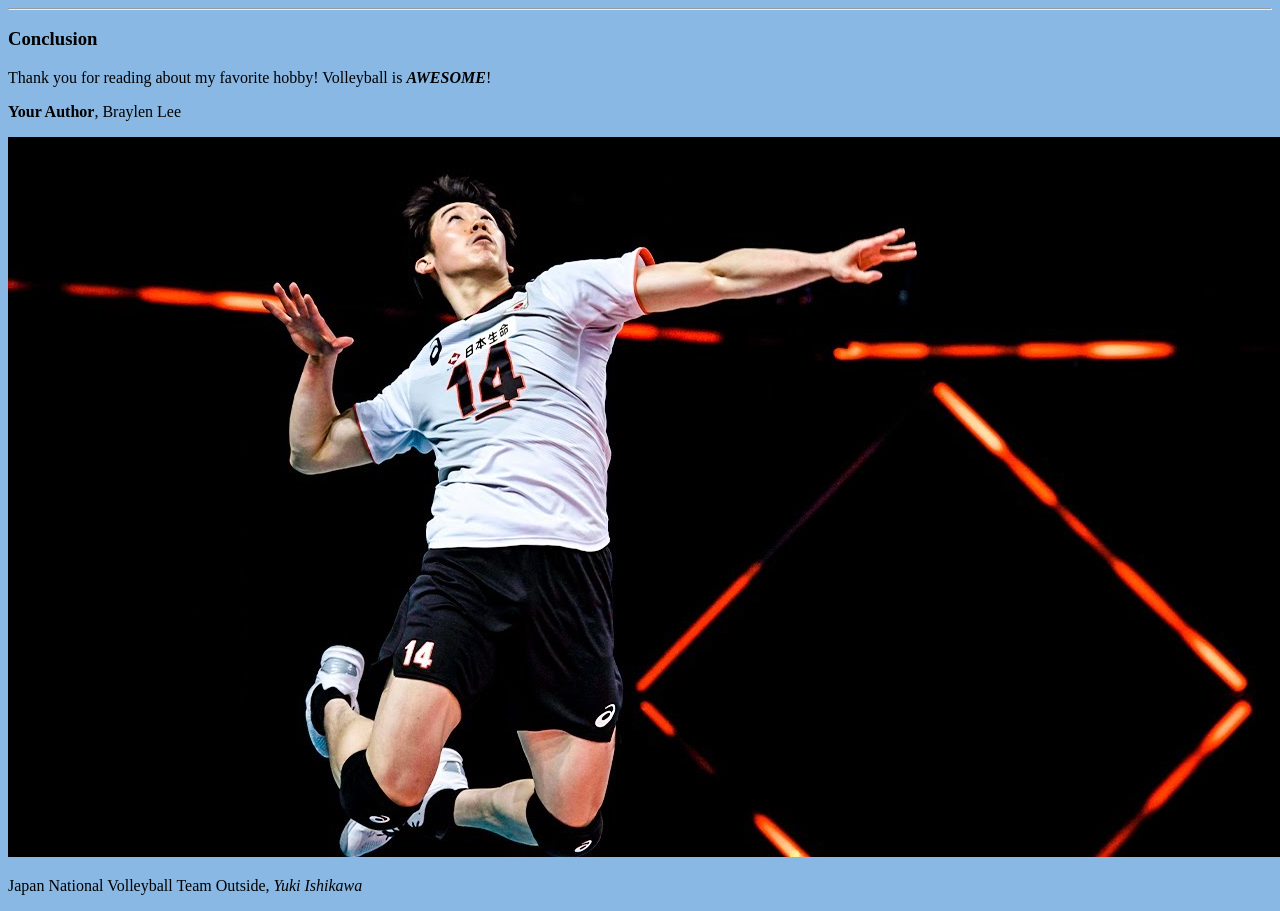
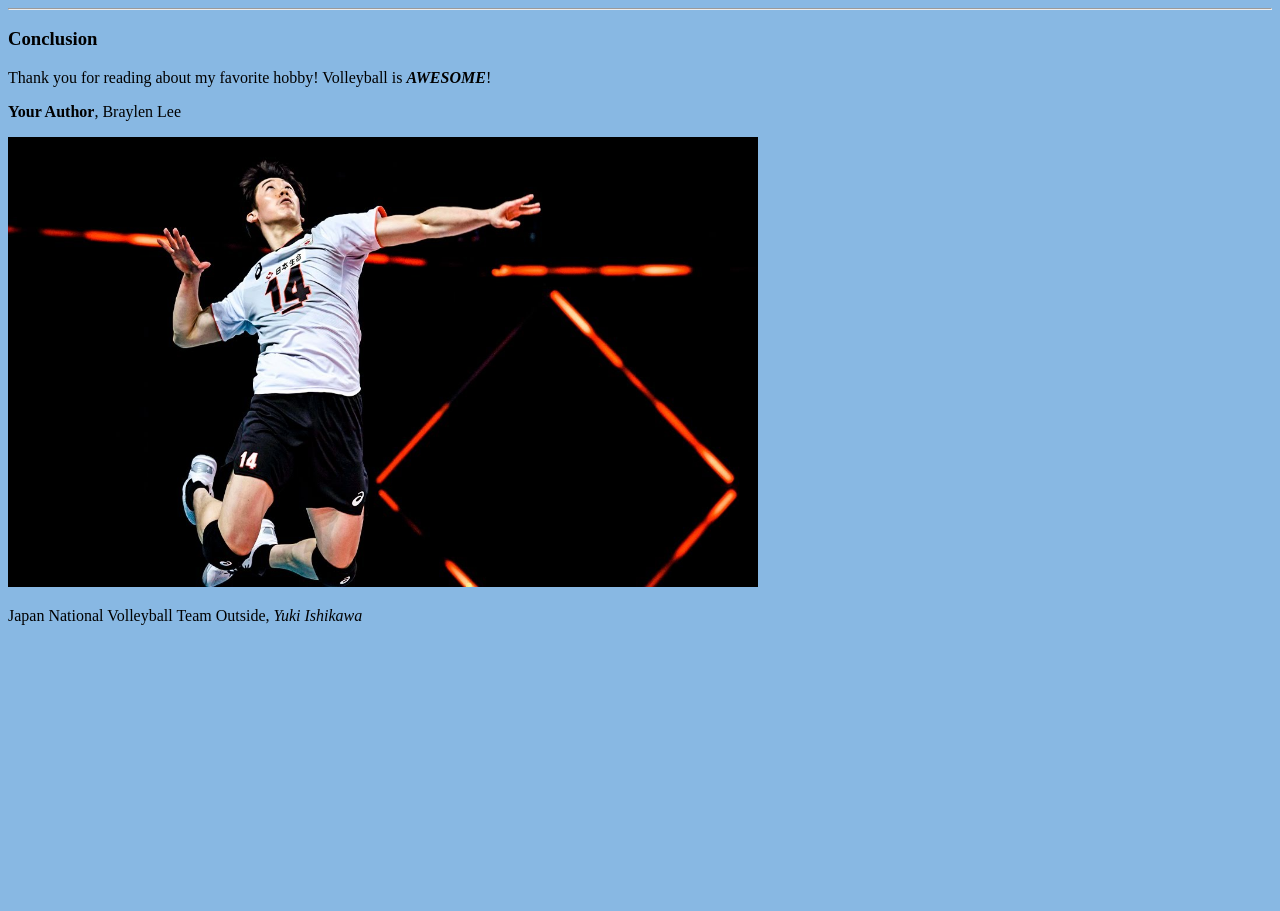
Before and after one commit to BraylenL/HTMLBasic, a plain HTML site: page Index.html in a window 1280 px wide. Shown: the part 540-1451 px from the top of the page. After the commit the page ends 1181 px from the top, so only its background shows below. Drawn offline with Linux system fonts and the light colour scheme.

Commit message:
Update Index.html

```diff
--- a/Index.html
+++ b/Index.html
@@ -42,8 +42,8 @@
 
 
     <img src="Yuki.jpg"
-
-
+    width="750"
+    height="450" />
     <body>
       <p>Japan National Volleyball Team Outside, <em>Yuki Ishikawa</em></p>
     </body>
```
